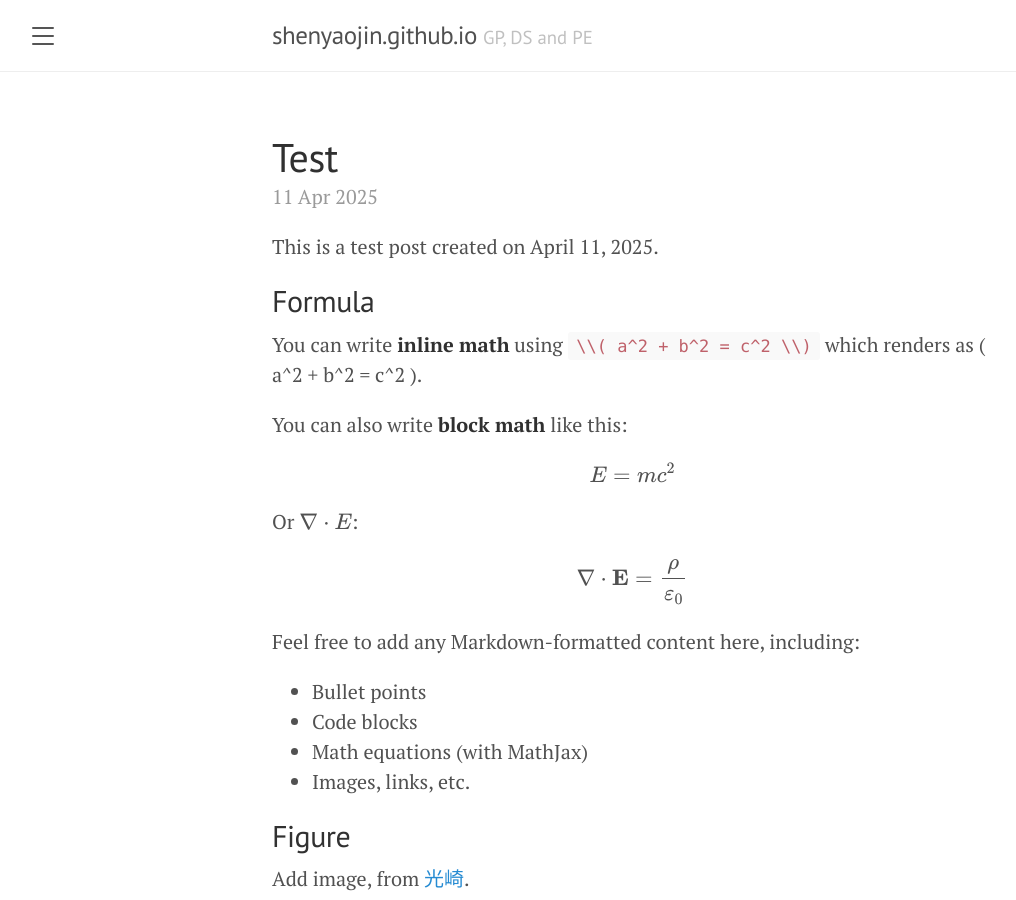
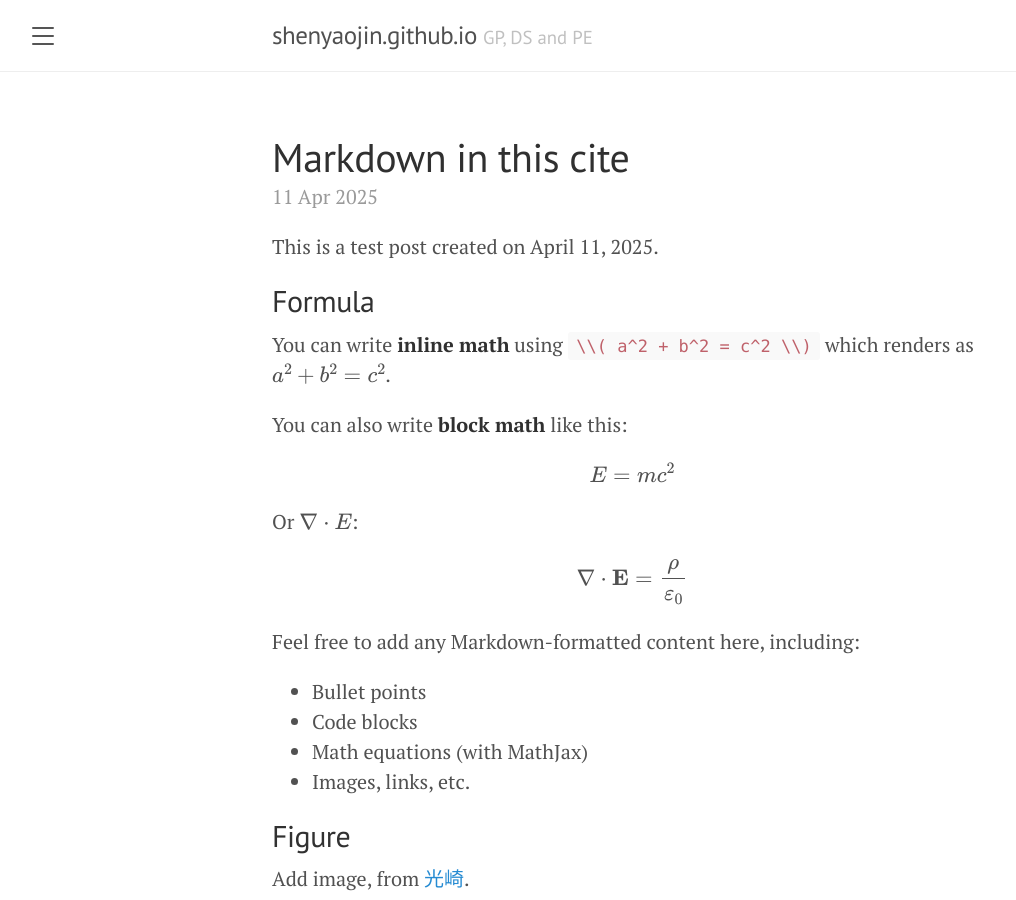
Before and after one commit to shenyaojin/shenyaojin.github.io, a Jekyll site: the page built from _posts/2025-04-11-test.md, in a window 1280 px wide and 900 px high. Shown: the whole window, without its empty margins (8-1024 px from the left). Built offline with Jekyll 4.4.1, drawn with Linux system fonts in a browser that asks for light colours; some of the changed text lies outside the part shown.

Commit message:
Activate markdown table

````diff
--- a/_config.yml
+++ b/_config.yml
@@ -7,6 +7,8 @@
 paginate:            5
 paginate_path:       "/blog/page:num"
 permalink:           pretty
+
+markdown: kramdown
 
 # About/contact
 author:
--- a/_layouts/post.html
+++ b/_layouts/post.html
@@ -5,7 +5,9 @@
 <div class="post">
   <h1 class="post-title">{{ page.title }}</h1>
   <span class="post-date">{{ page.date | date_to_string }}</span>
-  {{ content }}
+  <div class="post-body">
+    {{ content }}
+  </div>
 </div>
 
 {% if site.related_posts.size >= 1 %}
--- a/_posts/2025-04-11-test.md
+++ b/_posts/2025-04-11-test.md
@@ -1,6 +1,6 @@
 ---
 layout: post
-title: "Test"
+title: "Markdown in this cite"
 date: 2025-04-11
 categories: [misc]
 ---
@@ -9,7 +9,7 @@
 
 ## Formula
 
-You can write **inline math** using `\\( a^2 + b^2 = c^2 \\)` which renders as \( a^2 + b^2 = c^2 \).
+You can write **inline math** using `\\( a^2 + b^2 = c^2 \\)` which renders as $a^2 + b^2 = c^2$.
 
 You can also write **block math** like this:
 
@@ -43,3 +43,17 @@
 <iframe src="{{ '/public/files/resume.pdf' | relative_url }}" width="100%" height="600px">
   This browser does not support PDFs. Please download the file instead.
 </iframe>
+
+## Code
+```python
+def hello_world():
+    print("Hello, world!")
+```
+
+## Table
+
+| Month    | Savings |
+| -------- | ------- |
+| January  | $250    |
+| February | $80     |
+| March    | $420    |
````
Also changed, not shown: README.md.
